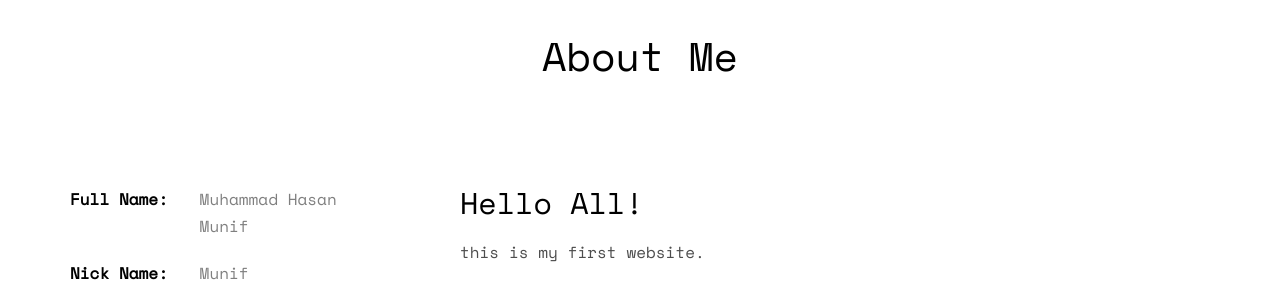
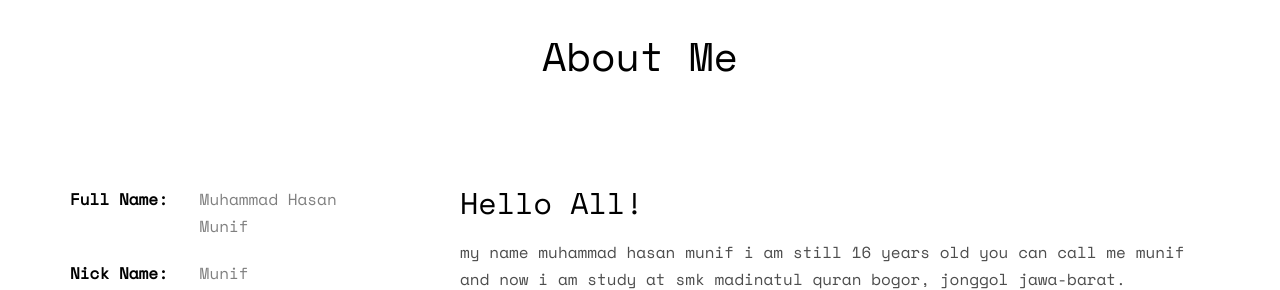
Before and after one commit to hasanmunif/hasanmunif, a plain HTML site: page index.html in a window 1280 px wide. Shown: the part 886-1176 px from the top of the page. Drawn offline with nearby package versions, Linux system fonts and the light colour scheme; some packages are replaced by stand-ins of ours; no server answers; files whose address does not match are found by name.

Commit message:
Update index.html

```diff
--- a/index.html
+++ b/index.html
@@ -76,7 +76,8 @@
 				</div>
 				<div class="col-md-8">
 					<h2>Hello All!</h2>
-					<p>this is my first website.</p>
+					<p>my name muhammad hasan munif i am still 16 years old you can call me munif and now i am study
+					at smk madinatul quran bogor, jonggol jawa-barat.</p>
 					<p></p>
 					<p>
 						<ul class="fh5co-social-icons">
```
